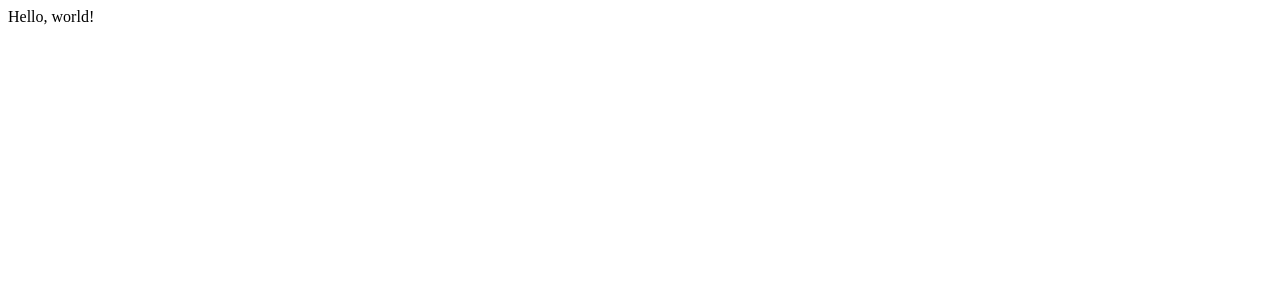
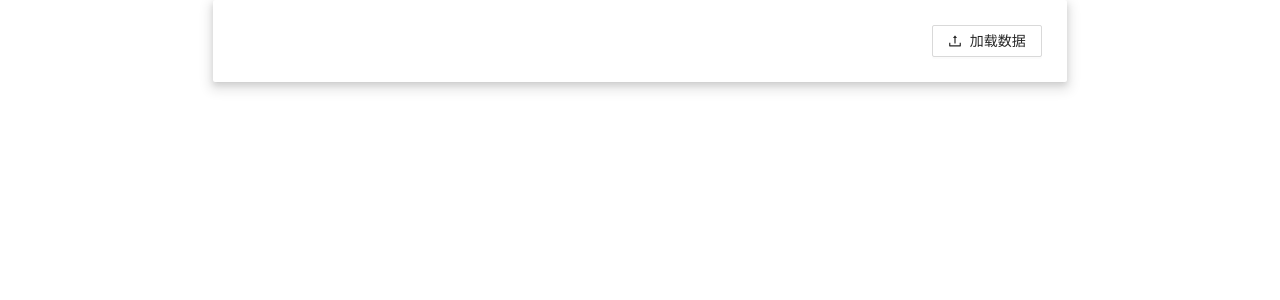
Before and after one commit to ThinkSpiritLab/ScrollBoard, a React (Create React App) app: page / in a window 1280 px wide. Shown: the top 300 px of the page. Built offline with nearby package versions, Linux system fonts and the light colour scheme.

Commit message:
impl Loader

```diff
--- a/src/app/App.tsx
+++ b/src/app/App.tsx
@@ -1,10 +1,29 @@
-import React from "react";
+import "antd/dist/antd.css";
+
+import * as dto from "./dto";
+import Loader from "./Loader";
+
+import React, { useState, } from "react";
+import { Row, Col, } from "antd";
 
 const App: React.FC = () => {
+    const [data, setData] = useState<dto.Contest | null>(null);
+
+    const loader = (
+        <Loader onLoad={(data) => setData(data)} onStart={() => console.log(data)} />
+    );
+
     return (
-        <div>
-            Hello, world!
-        </div>
+        <>
+            <Row justify="center" style={{ marginTop: "0em" }}>
+                <Col span={24} lg={16}>
+                    {loader}
+                </Col>
+            </Row>
+            <Row>
+                {/* Hello, world! */}
+            </Row>
+        </>
     );
 };
 
--- /dev/null
+++ b/src/app/Loader.tsx
@@ -0,0 +1,140 @@
+import * as dto from "./dto";
+import * as util from "./util";
+
+import React, { useState, useRef, } from "react";
+import { Card, Button, Row, Divider, Descriptions, Space, Tag, Col } from "antd";
+import { UploadOutlined, PlayCircleOutlined } from "@ant-design/icons";
+
+export interface LoaderProps {
+    onLoad: (data: dto.Contest) => void;
+    onStart: () => void;
+}
+
+const Loader: React.FC<LoaderProps> = ({ onLoad, onStart }: LoaderProps) => {
+    const [file, setFile] = useState<File | null>();
+    const fileInputRef = useRef<HTMLInputElement | null>(null);
+
+    const [data, setData] = useState<dto.Contest | null>(null);
+
+    const handleLoad = async (e: React.ChangeEvent<HTMLInputElement>): Promise<void> => {
+        const file = e.currentTarget.files?.item(0);
+        if (file) {
+            setFile(file);
+            const content = await util.readFile(file);
+            const data = JSON.parse(content) as unknown as dto.Contest; // FIXME: validate
+            setData(data);
+            onLoad(data);
+        }
+    };
+
+    return (
+        <Card
+            style={{
+                borderColor: "transparent",
+                boxShadow: "0 1px 2px -2px rgba(0, 0, 0, 0.16), 0 3px 6px 0 rgba(0, 0, 0, 0.12), 0 5px 12px 4px rgba(0, 0, 0, 0.09)",
+            }}
+        >
+            <input
+                type="file"
+                style={{ display: "none" }}
+                multiple={false}
+                ref={fileInputRef}
+                onChange={handleLoad}
+            />
+            <Row justify="center" style={{ alignItems: "baseline" }}>
+                <span style={{ flexGrow: 1, textAlign: "center", margin: "0 1em" }}>
+                    {file?.name}
+                </span>
+                <Button
+                    icon={<UploadOutlined />}
+                    onClick={(): void => fileInputRef.current?.click()}
+                >
+                    加载数据
+                </Button>
+            </Row>
+            {data === null ? null : (
+                <>
+                    <Divider style={{ margin: "1em 0" }} />
+                    <Row style={{ marginTop: "1em" }}>
+                        <Descriptions
+                            column={{ xs: 1, lg: 3 }}
+                            title={
+                                <span
+                                    style={{
+                                        display: "inline-block",
+                                        width: "100%",
+                                        textAlign: "center",
+                                        fontSize: "1.5em"
+                                    }}
+                                >
+                                    {data.name}
+                                </span>
+                            }
+                        >
+                            <Descriptions.Item label="比赛时长">
+                                {data.duration / 60000} 分钟
+                            </Descriptions.Item>
+                            <Descriptions.Item label="封榜时刻">
+                                {data.freezeTime / 60000}  分钟
+                            </Descriptions.Item>
+                            <Descriptions.Item label="罚时单位">
+                                {data.penaltyTime / 60000} 分钟
+                            </Descriptions.Item>
+                            <Descriptions.Item label="题目数量">
+                                {data.problems.length}
+                            </Descriptions.Item>
+                            <Descriptions.Item label="选手数量">
+                                {data.contestants.length}
+                            </Descriptions.Item>
+                            <Descriptions.Item label="提交数量">
+                                {data.submissions.length}
+                            </Descriptions.Item>
+                            <Descriptions.Item label="题目颜色" span={3}>
+                                <Space style={{
+                                    display: "inline-flex",
+                                    flexWrap: "wrap"
+                                }}>
+                                    {data.problems.map(p => {
+                                        return (
+                                            <Tag
+                                                key={p.id}
+                                                style={{
+                                                    display: "inline-flex",
+                                                    alignItems: "center",
+                                                }}
+                                            >
+                                                <strong style={{ marginRight: "0.5em" }}>{p.tag}</strong>
+                                                <span
+                                                    style={{
+                                                        display: "inline-block",
+                                                        width: "1em",
+                                                        height: "1em",
+                                                        backgroundColor: p.color,
+                                                        borderRadius: "50%"
+                                                    }}
+                                                />
+                                            </Tag>
+                                        );
+                                    })}
+                                </Space>
+                            </Descriptions.Item>
+                        </Descriptions>
+                    </Row>
+                    <Row justify="center">
+                        <Col span={6} style={{ display: "flex", justifyContent: "center" }}>
+                            <Button
+                                icon={<PlayCircleOutlined />}
+                                onClick={onStart}
+                                style={{ width: "100%" }}
+                            >
+                                开始
+                            </Button>
+                        </Col>
+                    </Row>
+                </>
+            )}
+        </Card>
+    );
+};
+
+export default Loader;
--- /dev/null
+++ b/src/app/util.ts
@@ -0,0 +1,12 @@
+export function readFile(file: File): Promise<string> {
+    return new Promise((resolve, reject) => {
+        const reader = new FileReader();
+        reader.onload = (e: ProgressEvent<FileReader>): void => {
+            resolve(e.target?.result?.toString());
+        };
+
+        reader.onerror = ((e): void => reject(e));
+
+        reader.readAsText(file);
+    });
+}
```
